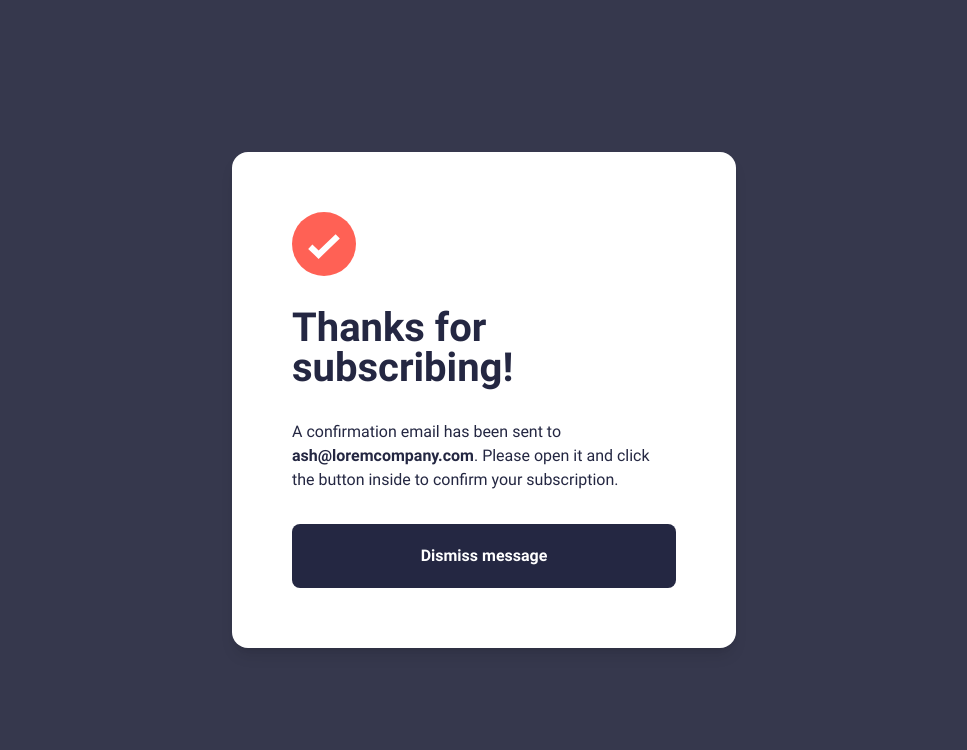
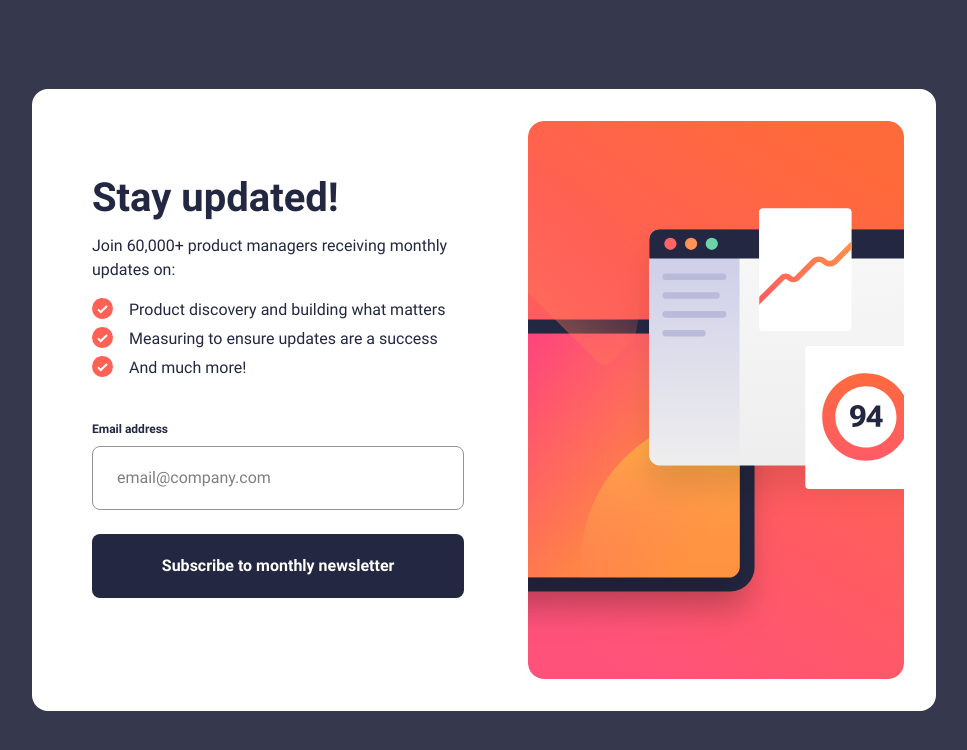
Before and after one commit to Maz-hub/newsletter-signup, a React (Vite) app: page / in a window 1280 px wide. Shown: the top 750 px of the page, without its empty margins (156-1123 px from the left). Built offline with nearby package versions, Linux system fonts and the light colour scheme.

Commit message:
Update App component to render NewsletterCard and enhance its functionality with email handling and error display

```diff
--- a/src/App.jsx
+++ b/src/App.jsx
@@ -4,7 +4,7 @@ import SuccessCard from "./components/SuccessCard.jsx";
 const App = () => {
   return (
     <>
-      <SuccessCard />
+      <NewsletterCard />
     </>
   );
 };
--- a/src/components/NewsletterCard.jsx
+++ b/src/components/NewsletterCard.jsx
@@ -1,9 +1,17 @@
+import { useState } from "react";
+
 import mobileIllustration from "../assets/images/illustration-sign-up-mobile.svg";
 import desktopIllustration from "../assets/images/illustration-sign-up-desktop.svg";
-
 import icon from "../assets/images/icon-list.svg";
 
 const NewsletterCard = () => {
+  const [email, setEmail] = useState("");
+  const [isError, setIsError] = useState(false);
+
+  function handleEmail(e) {
+    setEmail(e.target.value);
+  }
+
   return (
     <div className="wrapper">
       <div className="card">
@@ -54,14 +62,18 @@ const NewsletterCard = () => {
           <div>
             <div className="flex justify-between items-center">
               <p className="text-preset-3 mb-2">Email address</p>
-              <p className="error-message">Valid email required</p>
+              <p className={`error-message ${!isError && "hidden"}`}>
+                Valid email required
+              </p>
             </div>
 
             <input
               type="email"
+              value={email}
+              onChange={handleEmail}
               id="email"
               placeholder="email@company.com"
-              className="email-input input-error"
+              className={`email-input ${isError ? "input-error" : ""}`}
             />
             <button className="button mb-6">
               Subscribe to monthly newsletter
--- a/src/components/SuccessCard.jsx
+++ b/src/components/SuccessCard.jsx
@@ -1,4 +1,8 @@
+
 import icon from "../assets/images/icon-list.svg";
+
+
+
 
 const SuccessCard = () => {
   return (
```
